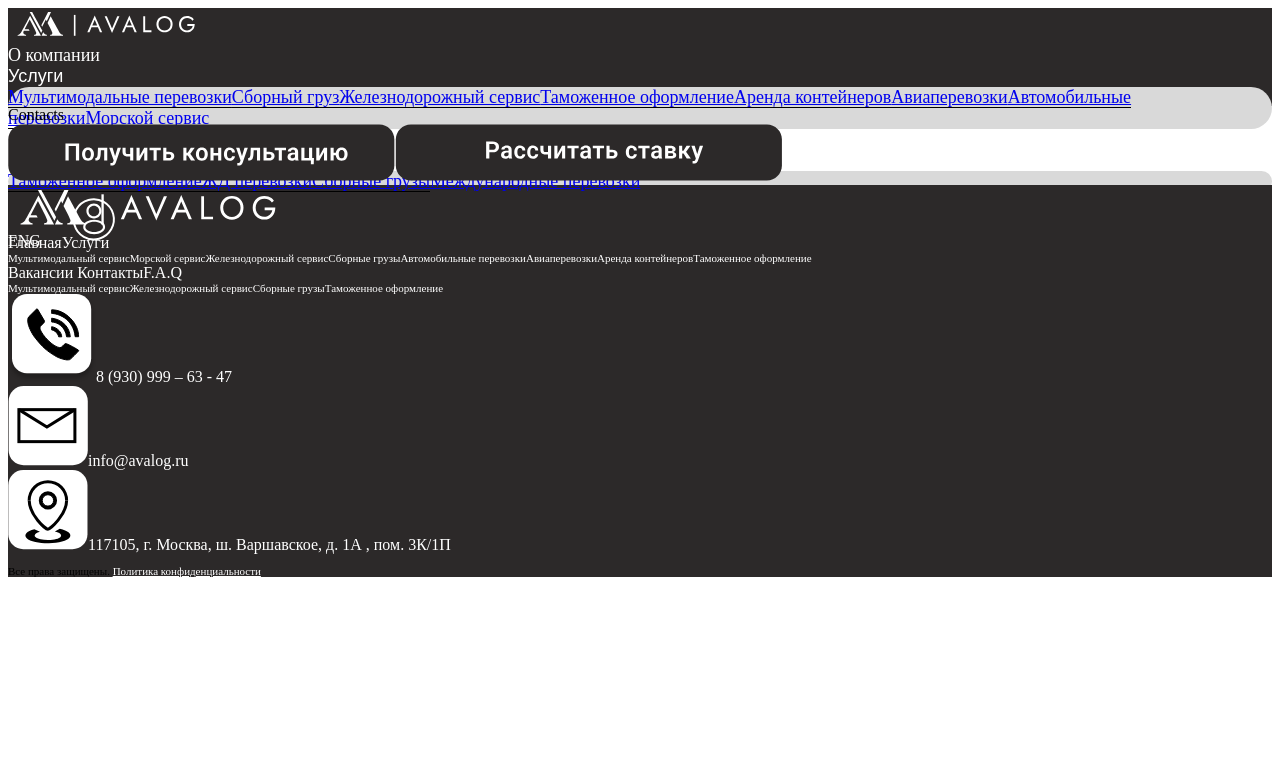
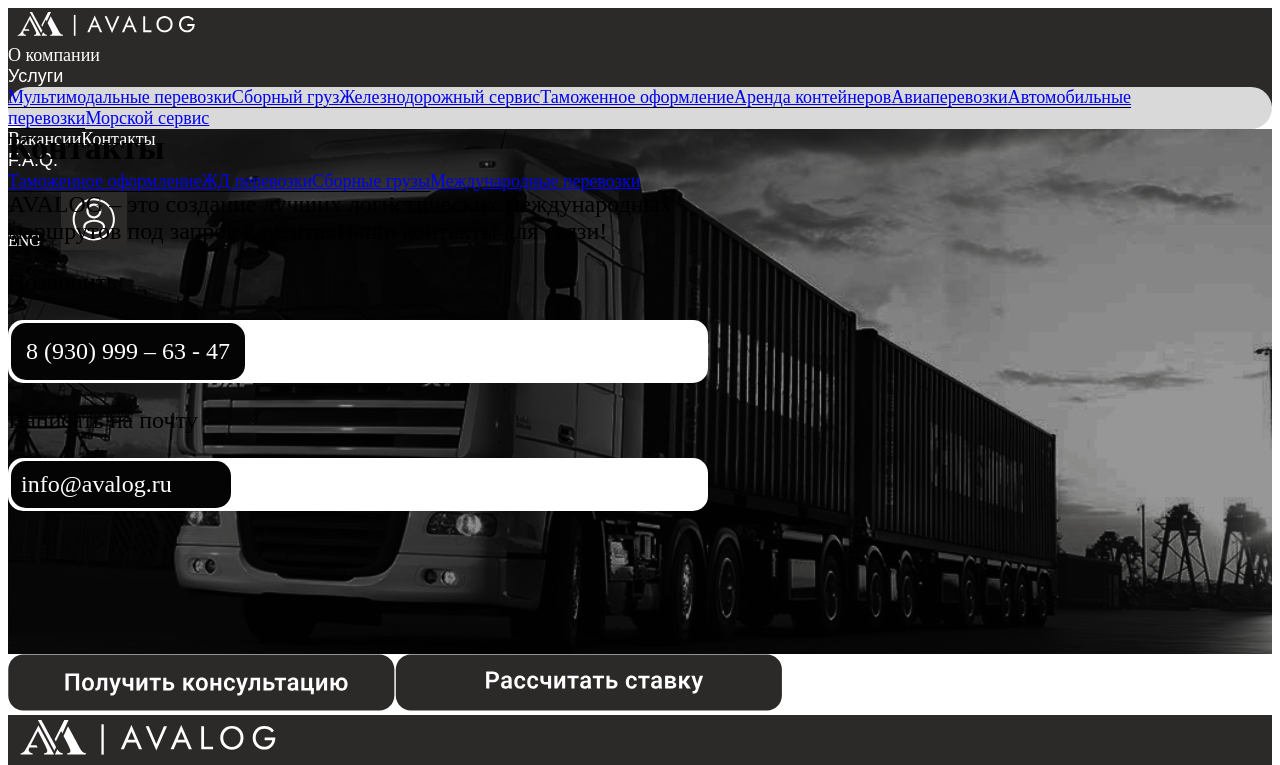
Before and after one commit to compampa/avalog-react, a React app: page /contacts in a window 1280 px wide. Shown: the top 765 px of the page. Built offline with nearby package versions, Linux system fonts and the light colour scheme; the HTML template or start-up script is replaced by a standard one.

Commit message:
jobsAndContacts

```diff
--- a/src/components/pages/About.jsx
+++ b/src/components/pages/About.jsx
@@ -5,8 +5,10 @@ import ButtonShowMoreBlack from '../ui/ButtonShowMoreBlack'
 export default function About() {
   return (
     <div >
-      <div className="container text-white mt-5" style={{ width: '1000px', marginBottom: '250px' }}>
-        <h1 className='bold-text' style={{ fontSize: '54px' }}> AVALOG – это создание лучших логистических международных маршрутов под запрос клиента</h1>
+      <div style={{ backgroundImage: 'url(./icons/background/decla.svg)', backgroundSize: 'cover', backgroundPosition: 'center', height: '525px' }}>
+        <div className="container text-white" style={{ width: '1000px', marginBottom: '250px' }}>
+          <h1 className='bold-text py-5' style={{ fontSize: '64px' }}> AVALOG – это создание лучших логистических международных маршрутов под запрос клиента</h1>
+        </div>
       </div>
       <div className='mb-5'>
         <ButtonShowMoreWhite title='Деятельность' text='Главной задачей компании является предоставление наиболее надежных и эффективных логистических решений в международных контейнерных перевозках' />
--- a/src/components/pages/Contacts.jsx
+++ b/src/components/pages/Contacts.jsx
@@ -2,6 +2,31 @@ import React from 'react'
 
 export default function Contacts() {
   return (
-    <div>Contacts</div>
+    <div >
+      <div style={{ backgroundImage: 'url(./icons/background/cars.svg)', backgroundSize: 'cover', backgroundPosition: 'center', height: '525px' }}>
+        <div className="container text-white" style={{ width: '1000px', marginBottom: '250px' }}>
+          <h1 className='bold-text py-5' style={{ fontSize: '34px' }}>Контакты</h1>
+          <p style={{ width: '700px', fontSize: '24px' }}> AVALOG – это создание лучших логистических международных маршрутов под запрос клиента. Наши контакты для связи!</p>
+          <div className="d-flex flex-row justify-content-between mt-5" style={{ width: '700px', fontSize: '24px' }}>
+            <div>
+              <p >Позвонить</p>
+              <div style={{ display: 'flex', flexDirection: 'row', alignItems: 'center', padding: '3px', background: '#fff', borderRadius: '15px' }}>
+                <a href="tel:+79309996347"
+                  style={{ color: 'white', textDecorationLine: 'none', background: '#040404', padding: '15px', borderRadius: '15px' }}
+                >8 (930) 999 – 63 - 47</a>
+              </div>
+            </div>
+            <div>
+              <p >Написать на почту</p>
+              <div style={{ display: 'flex', flexDirection: 'row', alignItems: 'center', padding: '3px', background: '#fff', borderRadius: '15px' }}>
+                <a href="mailto:info@avalog.ru"
+                  style={{ color: 'white', textDecorationLine: 'none', background: '#040404', padding: '10px', borderRadius: '15px', width: '200px' }}
+                >info@avalog.ru</a>
+              </div>
+            </div>
+          </div>
+        </div>
+      </div>
+    </div>
   )
 }
--- a/src/components/pages/Jobs.jsx
+++ b/src/components/pages/Jobs.jsx
@@ -1,7 +1,20 @@
 import React from 'react'
+import { Link } from 'react-router-dom'
 
 export default function Jobs() {
   return (
-    <div>Jobs</div>
+    <div >
+      <div style={{ backgroundImage: 'url(./icons/background/sea.svg)', backgroundSize: 'cover', backgroundPosition: 'center', height: '525px' }}>
+        <div className="container text-white" style={{ width: '1000px', marginBottom: '250px' }}>
+          <h1 className='bold-text py-5' style={{ fontSize: '34px' }}>Вакансии</h1>
+          <p style={{ width: '700px', fontSize: '24px' }}> AVALOG – это создание лучших логистических международных маршрутов под запрос клиента. Ждём тебя в нашей команде!</p>
+          <div className="d-flex flex-row gap-5 mt-5">
+            <Link to='/services'>
+              <img src="./icons/buttons/request.svg" alt="" />
+            </Link>
+          </div>
+        </div>
+      </div>
+    </div>
   )
 }
```
